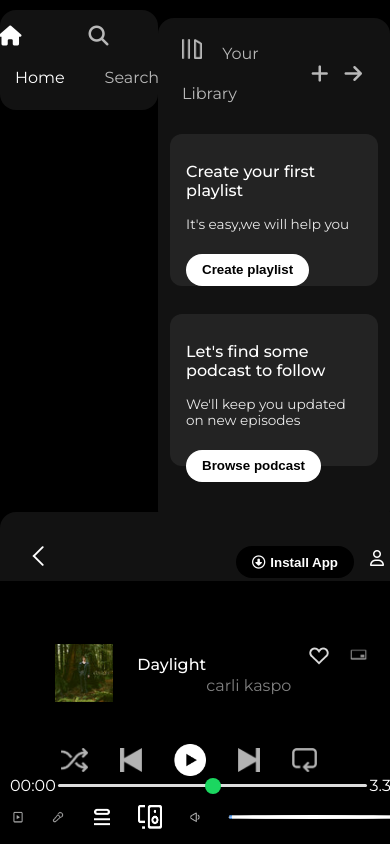
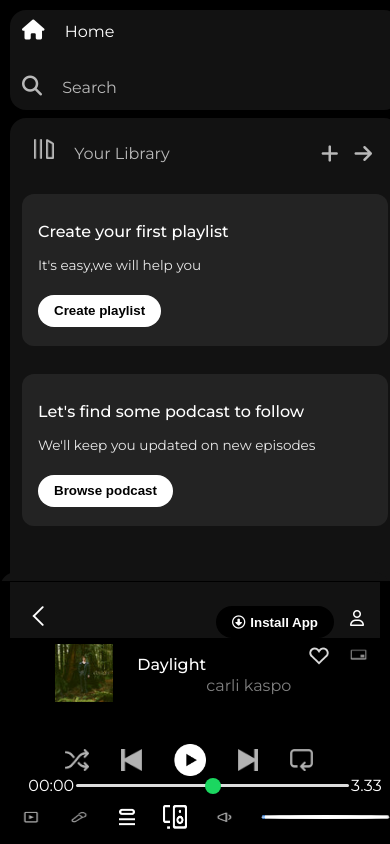
Before and after one commit to Ambuj123554/Miniproject, a plain HTML site: page spotify/spotify.html in a window 390 px wide. Drawn offline with Linux system fonts and the light colour scheme.

Commit message:
Update style.css

```diff
--- a/spotify/style.css
+++ b/spotify/style.css
@@ -298,42 +298,30 @@ nav-icons img{
 /* For tablets and mobiles */
 @media (max-width: 700px) {
     .main {
-        flex-direction: column;  /* stack sidebar, content, and player vertically */
-        padding: 0;              /* remove big padding */
-        width: 100%;
+        padding: 0;
+        flex-direction: column;
     }
 
+    /* Sidebar on mobile */
     .sidebar {
         width: 100%;
         height: auto;
-        display: flex;
-        flex-direction: row;
-        justify-content: space-around;
-        padding: 10px 0;
+        padding: 10px;
     }
 
-    .sidebar .nav,
-    .library {
-        flex-direction: row;
-        overflow-x: auto;
-    }
-
+    /* Main content */
     .main-content {
-        width: 100%;
         padding: 10px;
-        font-size: 1em; /* smaller text */
+        font-size: 1rem;
     }
 
     .card-container {
         display: grid;
-        grid-template-columns: repeat(2, 1fr); /* 2 cards per row */
+        grid-template-columns: repeat(auto-fill, minmax(140px, 1fr));
         gap: 10px;
     }
 
-    .card {
-        width: 100%;
-    }
-
+    /* Music player */
     .music-player {
         flex-direction: column;
         height: auto;
@@ -351,10 +339,6 @@ nav-icons img{
     }
 
     .player-control img {
-        height: 1.5rem; /* shrink icons */
-    }
-
-    .progress-bar, .progress-ba {
-        width: 100%;
+        height: 1.4rem;
     }
 }
```
